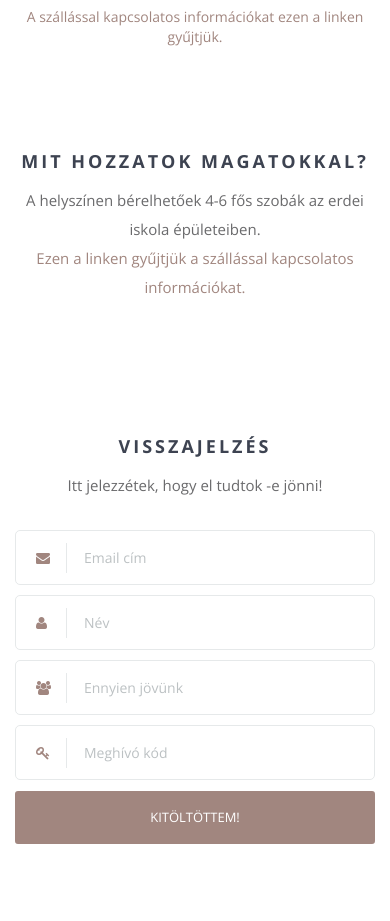
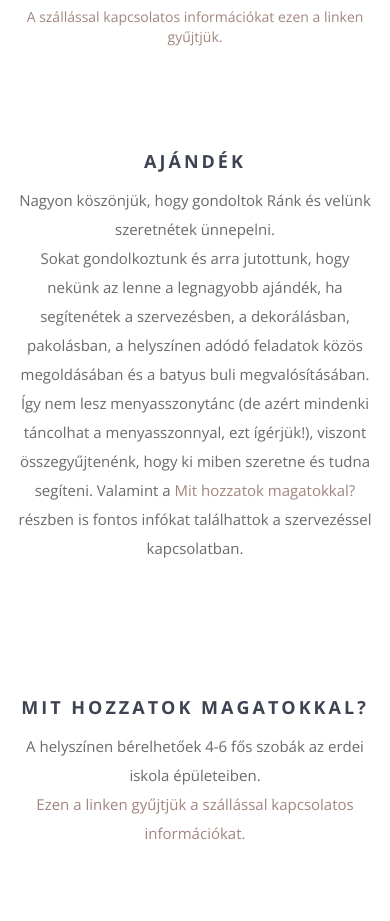
Before and after one commit to annaesbalazs/eskuvo, a website: page index.html in a window 390 px wide. Shown: the part 4049-4970 px from the top of the page. Drawn offline with nearby package versions, Linux system fonts and the light colour scheme; some packages are replaced by stand-ins of ours; files whose address does not match are found by name.

Commit message:
Add Ajándék text and change menu IDs

```diff
--- a/index.html
+++ b/index.html
@@ -74,8 +74,9 @@
                         <ul class="primary-nav">
                             <li><a href="#intro">Helyszín</a></li>
                             <li><a href="#events">Program</a></li>
-                            <li><a href="#instagram">Szállás</a></li>
-                            <li><a href="#eng-pics">Mit hozzatok magatokkal?</a></li>
+                            <li><a href="#szallas">Szállás</a></li>
+                            <li><a href="#ajandek">Ajándék</a></li>
+                            <li><a href="#mit-hozzatok">Mit hozzatok magatokkal?</a></li>
                         </ul>
                         <ul class="member-actions">
                             <li><a href="#rsvp">Visszajelzés</a></li>
@@ -240,7 +241,7 @@
     </div>
 </section>
 
-<section id="instagram" class="section-padding">
+<section id="szallas" class="section-padding">
     <div class="container">
         <div class="row">
             <div class="col-md-12 text-center">
@@ -296,13 +297,27 @@
     </div><!-- /.modal -->
 </section>
 
-<section id="eng-pics" class="section-padding">
+<section id="ajandek" class="section-padding">
+    <div class="container">
+        <div class="row">
+            <div class="col-md-12 text-center">
+                <h3>Ajándék</h3>
+                <p>Nagyon köszönjük, hogy gondoltok Ránk és velünk szeretnétek ünnepelni.<br>
+                    Sokat gondolkoztunk és arra jutottunk, hogy nekünk az lenne a legnagyobb ajándék, ha segítenétek a szervezésben, a dekorálásban, pakolásban, a helyszínen adódó feladatok közös megoldásában és a batyus buli megvalósításában.<br>
+                    Így nem lesz menyasszonytánc (de azért mindenki táncolhat a menyasszonnyal, ezt ígérjük!), viszont összegyűjtenénk, hogy ki miben szeretne és tudna segíteni. Valamint a <a href="#mit-hozzatok">Mit hozzatok magatokkal?</a> részben is fontos infókat találhattok a szervezéssel kapcsolatban.
+                </p>
+            </div>
+        </div>
+    </div>
+</section>
+
+<section id="mit-hozzatok" class="section-padding">
     <div class="container">
         <div class="row">
             <div class="col-md-12 text-center">
                 <h3>Mit hozzatok magatokkal?</h3>
                 <p>A helyszínen bérelhetőek 4-6 fős szobák az erdei iskola épületeiben.<br>
-                    <a href="https://instagram.com/explore/tags/ramandantara/" target="_blank">Ezen a linken gyűjtjük a szállással kapcsolatos információkat.</a>
+                    <a href="https://szallas.com/explore/tags/ramandantara/" target="_blank">Ezen a linken gyűjtjük a szállással kapcsolatos információkat.</a>
                 </p>
             </div>
         </div>
```
